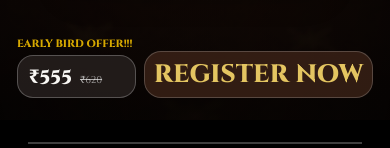
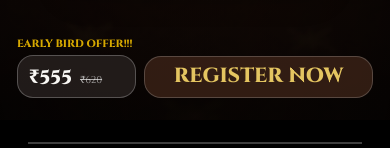
Before and after one commit to Rhythm1906/tedxniit10techy, a website: page index.html in a window 390 px wide. Shown: the part 1080-1228 px from the top of the page. Drawn offline with Linux system fonts and the light colour scheme.

Commit message:
update: adjust buy-button height and font size in purchase panel for better responsiveness

```diff
--- a/styles.css
+++ b/styles.css
@@ -89,7 +89,7 @@ th, td { padding: 10px 5px; border-bottom: 1px solid rgba(229, 229, 229, .16); t
 th:first-child, td:first-child { text-align: left; }.size-card thead th { color: var(--gold); font-size: clamp(.68rem, 1vw, .82rem); font-weight: 800; }.size-card tbody th, .size-card tbody td { color: rgba(248, 247, 244, .84); font-size: clamp(.68rem, 1.05vw, .9rem); font-weight: 400; }
 .feature-list { display: grid; gap: 24px; margin: 2px 0 0; padding: 0; list-style: none; color: rgba(248, 247, 244, .9); font-size: clamp(.8rem, 1.4vw, 1.1rem); font-weight: 400; line-height: 1.2; text-transform: uppercase; white-space: nowrap; }.feature-list li::before { content: counter(item, decimal-leading-zero) " . "; counter-increment: item; }.feature-list { counter-reset: item; }.merch-card .feature-list li::before { color: var(--gold); }
 
-.purchase-panel { display: grid; grid-template-columns: max-content minmax(0, 1fr); align-items: end; gap: 12px; width: min(90%, 930px); margin: 51px auto 0; }.offer-title { margin: 0 0 5px; color: var(--gold); font-size: clamp(.78rem, 1.35vw, 1.05rem); font-weight: 800; line-height: 1; text-transform: uppercase; }.price-card { display: flex; align-items: baseline; gap: 8px; width: fit-content; min-width: 122px; padding: 9px 14px 8px; border: 1px solid rgba(225, 225, 225, .28); border-radius: 18px; background: rgba(42, 35, 34, .75); }.price { font-size: clamp(1.3rem, 2.8vw, 2rem); font-weight: 800; }.original-price { color: rgba(235, 235, 235, .72); font-size: clamp(.7rem, 1.3vw, .95rem); text-decoration: line-through; }.buy-button { min-height: 58px; border: 1px solid rgba(228, 228, 228, .22); border-radius: 19px; background: rgba(75, 45, 30, .62); color: #e4c561; cursor: pointer; font-size: clamp(1.45rem, 3.4vw, 2.35rem); font-weight: 800; line-height: 1; text-transform: uppercase; }
+.purchase-panel { display: grid; grid-template-columns: max-content minmax(0, 1fr); align-items: end; gap: 12px; width: min(90%, 930px); margin: 51px auto 0; }.offer-title { margin: 0 0 5px; color: var(--gold); font-size: clamp(.78rem, 1.35vw, 1.05rem); font-weight: 800; line-height: 1; text-transform: uppercase; }.price-card { display: flex; align-items: baseline; gap: 8px; width: fit-content; min-width: 122px; padding: 9px 14px 8px; border: 1px solid rgba(225, 225, 225, .28); border-radius: 18px; background: rgba(42, 35, 34, .75); }.price { font-size: clamp(1.3rem, 2.8vw, 2rem); font-weight: 800; }.original-price { color: rgba(235, 235, 235, .72); font-size: clamp(.7rem, 1.3vw, .95rem); text-decoration: line-through; }.buy-button { min-height: 52px; border: 1px solid rgba(228, 228, 228, .22); border-radius: 19px; background: rgba(75, 45, 30, .62); color: #e4c561; cursor: pointer; font-size: clamp(1.25rem, 2.8vw, 2rem); font-weight: 800; line-height: 1; text-transform: uppercase; }
 .site-footer { width: 100%; margin: 42px 0 0; padding: 42px 5% 23px; text-align: center; background: #000; }.footer-rule { display: block; height: 2px; margin-bottom: 18px; background: rgba(225, 225, 225, .28); }.site-footer p { margin: 0; color: rgba(248, 247, 244, .64); font-size: clamp(.54rem, 1.05vw, .74rem); font-weight: 400; text-transform: uppercase; }.site-footer a { color: inherit; text-decoration: none; transition: color 180ms ease, text-shadow 180ms ease; }.site-footer a:hover, .site-footer a:focus-visible { color: var(--white); text-shadow: 0 0 12px rgba(248, 247, 244, .35); }
 
 @media (max-width: 700px) {
@@ -102,7 +102,7 @@ th:first-child, td:first-child { text-align: left; }.size-card thead th { color:
   .merch-card { min-height: 0; padding: 17px 16px 19px; border: 2px solid rgba(218, 214, 211, .42); border-radius: 28px; background: rgba(45, 38, 38, .40); }
   .merch-card h2 { margin-bottom: 27px; padding-bottom: 0; border-bottom: 0; font-size: clamp(1.05rem, 5vw, 1.45rem); text-shadow: 0 0 13px rgba(255, 255, 255, .35); }
   .feature-list { gap: 14px; margin-top: 0; font-size: clamp(.68rem, 3.3vw, .95rem); line-height: 1.1; white-space: nowrap; }.merch-card .feature-list li::before { color: var(--gold); }
-  .purchase-panel { width: calc(100% - 34px); grid-template-columns: max-content minmax(0, 1fr); gap: 8px; margin-top: 42px; }.offer-title { font-size: .66rem; }.price-card { min-width: 119px; padding: 7px 11px; border-radius: 16px; }.price { font-size: 1.18rem; }.original-price { font-size: .62rem; }.buy-button { min-height: 47px; border-radius: 17px; font-size: 1.58rem; }
+  .purchase-panel { width: calc(100% - 34px); grid-template-columns: max-content minmax(0, 1fr); gap: 8px; margin-top: 42px; }.offer-title { font-size: .66rem; }.price-card { min-width: 119px; padding: 7px 11px; border-radius: 16px; }.price { font-size: 1.18rem; }.original-price { font-size: .62rem; }.buy-button { min-height: 42px; border-radius: 17px; font-size: 1.28rem; }
   .site-footer { width: 100%; margin-top: 22px; padding: 22px 28px 21px; }.footer-rule { margin-bottom: 15px; }.site-footer p { font-size: .52rem; }
 }
 
```
